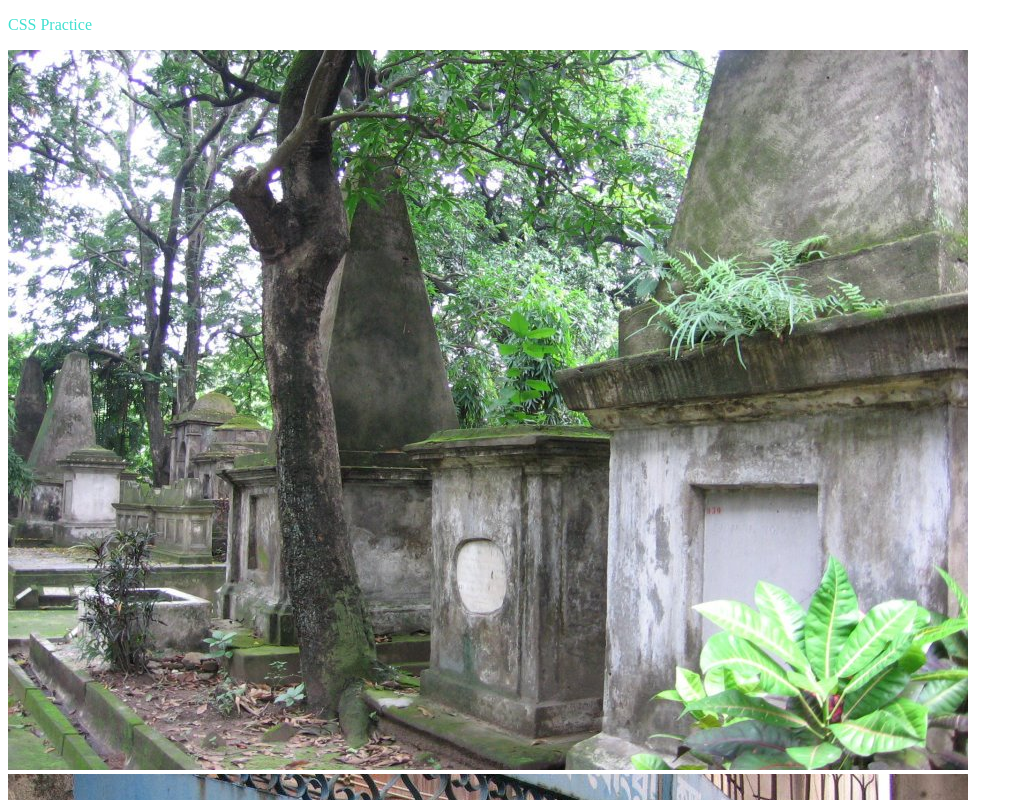
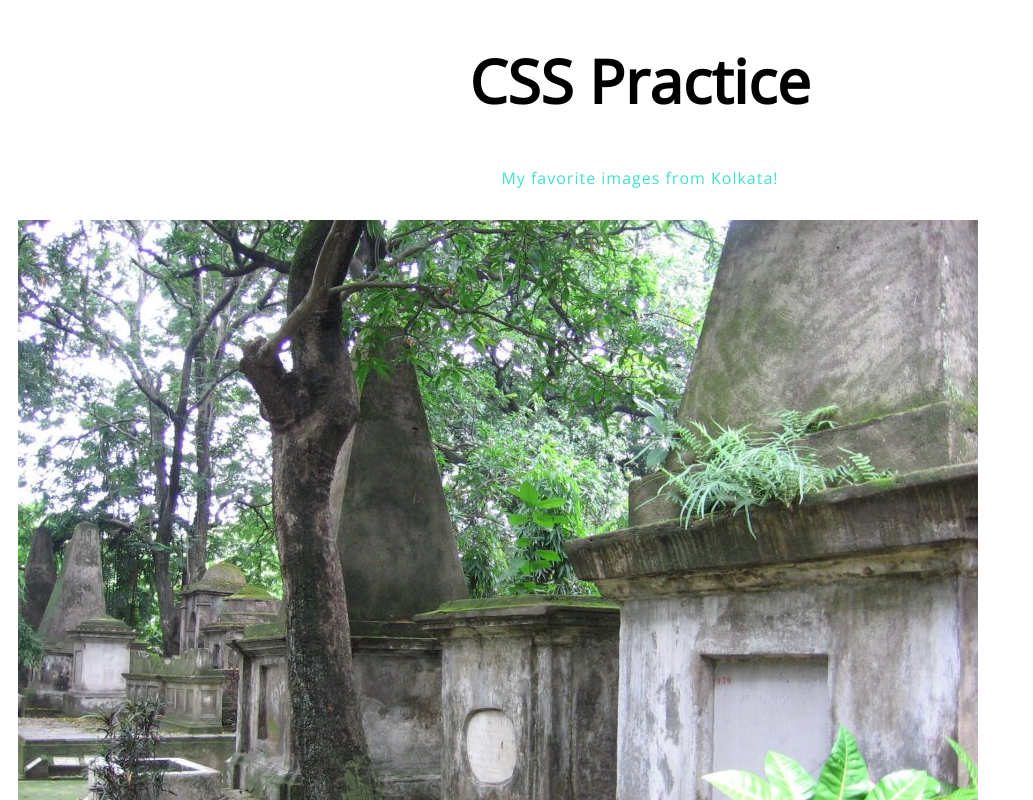
Before and after one commit to seligmar/moreCSSPractice, a plain HTML site: page index.html in a window 1280 px wide. Shown: the top 800 px of the page, without its empty margins (0-1033 px from the left). Drawn offline with nearby package versions, Linux system fonts and the light colour scheme.

Commit message:
added more notes

```diff
--- a/index.css
+++ b/index.css
@@ -1,3 +1,25 @@
-p {
+html {
+  font-size: 12px; /* px means "pixels": the base font size is now 10 pixels high  */
+  font-family: 'Open Sans', sans-serif; /* this should be the rest of the output you got from Google fonts */
+}
+
+h1 {
+  font-size: 60px;
+  text-align: center;
+}
+
+p,
+li {
+  font-size: 16px;
+  line-height: 2;
+  letter-spacing: 1px;
   color: turquoise;
+  text-align: center;
 }
+
+img {
+  margin: 10px;
+  /* margin-left: 20%;
+  margin-right: 20%;
+  float: center; */
+}
--- a/index.html
+++ b/index.html
@@ -10,10 +10,15 @@
       href="https://upload.wikimedia.org/wikipedia/commons/thumb/f/f1/Heart_coraz%C3%B3n.svg/1200px-Heart_coraz%C3%B3n.svg.png"
     />
     <link rel="stylesheet" type="text/css" href="index.css" />
+    <link
+      href="https://fonts.googleapis.com/css?family=Open+Sans"
+      rel="stylesheet"
+    />
     <script src="index.js" defer></script>
   </head>
   <body>
-    <p>CSS Practice</p>
+    <h1>CSS Practice</h1>
+    <p>My favorite images from Kolkata!</p>
     <img src="images/blogBackgroundGreenKolkata.jpg" />
     <img src="images/blogBackgroundBlueKolkata.jpg" />
     <img src="images/Background Image copy.jpg" />
```
Also changed, not shown: 1 other file.
